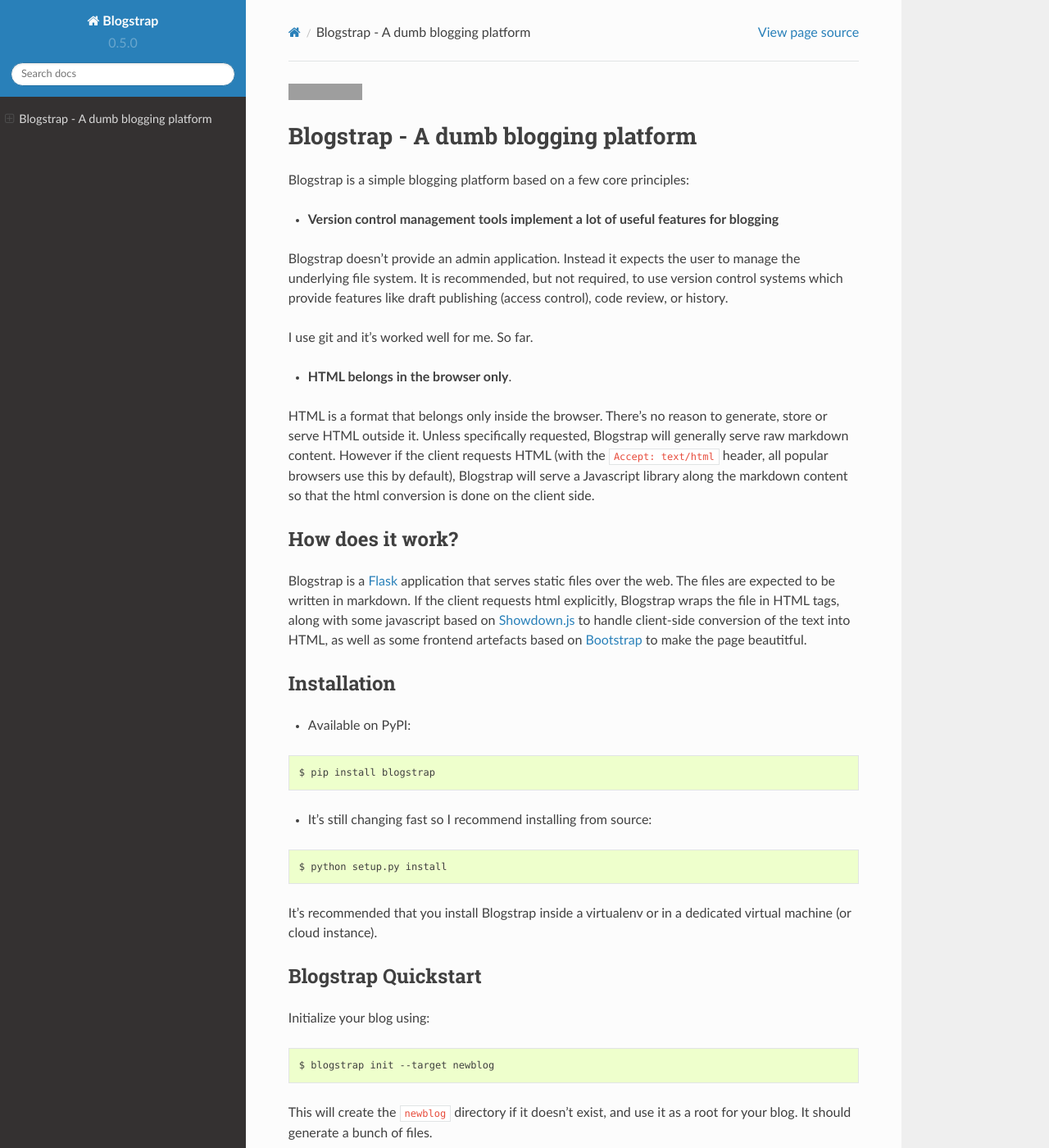
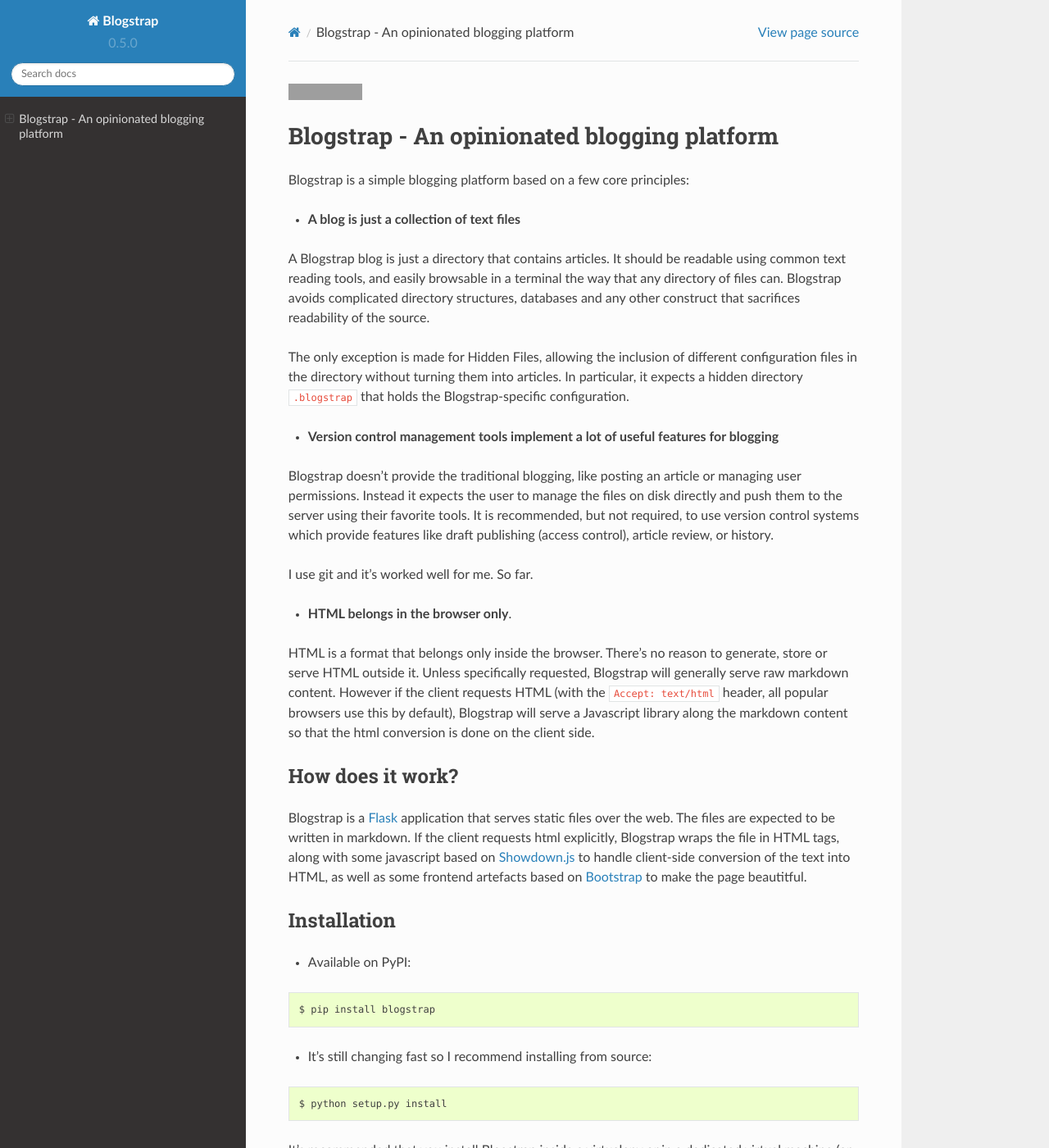
Before and after one commit to joehakimrahme/blogstrap, a Sphinx documentation site: the page built from docs/source/index.md, in a window 1280 px wide and 1400 px high. Shown: the whole window at 82% size. Built offline with Sphinx 7.4.7 and the Read the Docs theme 2.0.0, drawn with Linux system fonts in a browser that asks for light colours; some of the changed text lies outside the part shown; grey boxes are pictures that could not be loaded.

Commit message:
Docs improvements
It's not quite there with the principles, but the quickstart seems
working for now

```diff
--- a/docs/source/index.md
+++ b/docs/source/index.md
@@ -1,18 +1,33 @@
 [![Build Status](https://api.travis-ci.org/joehakimrahme/blogstrap.png)](https://api.travis-ci.org/joehakimrahme/blogstrap)
 
 
-Blogstrap - A dumb blogging platform
-====================================
+Blogstrap - An opinionated blogging platform
+============================================
 
 Blogstrap is a simple blogging platform based on a few core principles:
+
+* **A blog is just a collection of text files**
+
+A Blogstrap blog is just a directory that contains articles. It should
+be readable using common text reading tools, and easily browsable in a
+terminal the way that any directory of files can. Blogstrap avoids
+complicated directory structures, databases and any other construct
+that sacrifices readability of the source.
+
+The only exception is made for Hidden Files, allowing the inclusion of
+different configuration files in the directory without turning them
+into articles. In particular, it expects a hidden directory
+`.blogstrap` that holds the Blogstrap-specific configuration.
 
 * **Version control management tools implement a lot of useful
   features for blogging**
 
-Blogstrap doesn't provide an admin application. Instead it expects the user to
-manage the underlying file system. It is recommended, but not required, to use
-version control systems which provide features like draft publishing (access
-control), code review, or history.
+Blogstrap doesn't provide the traditional blogging, like posting an
+article or managing user permissions. Instead it expects the user to
+manage the files on disk directly and push them to the server using
+their favorite tools. It is recommended, but not required, to use
+version control systems which provide features like draft publishing
+(access control), article review, or history.
 
 I use git and it's worked well for me. So far.
 
```
Also changed, not shown: other parts of docs/source/index.md (+3 -3 lines).
